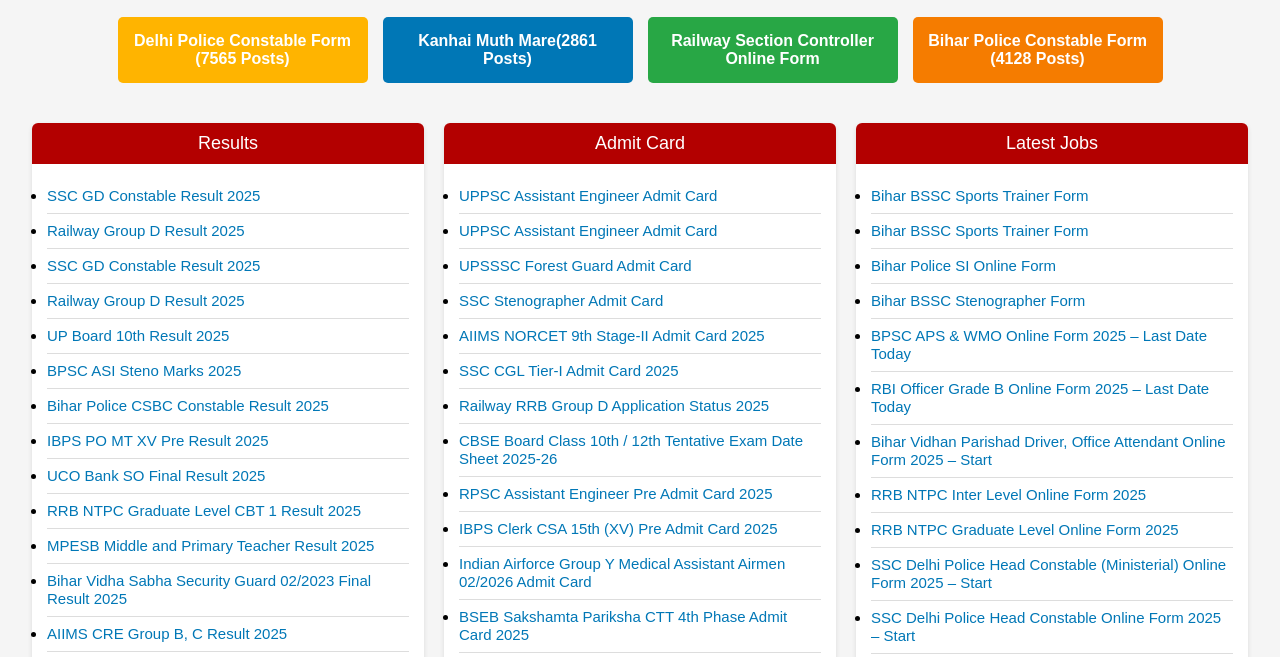
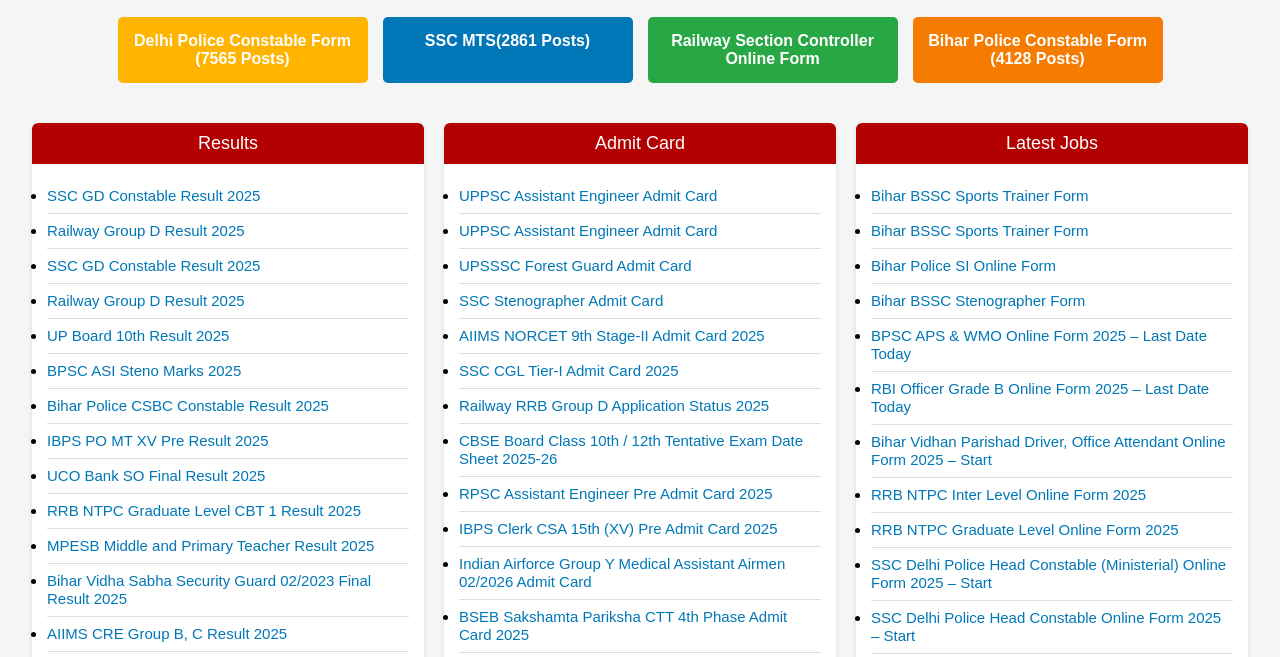
Before and after one commit to Ranjit7763/Recruitment-Portals-or-job-finder-, a plain HTML site: page index.html in a window 1280 px wide. Shown: the part 137-794 px from the top of the page. Drawn offline with Linux system fonts and the light colour scheme.

Commit message:
Update index.html

```diff
--- a/index.html
+++ b/index.html
@@ -34,7 +34,7 @@
    <!-- Highlighted Forms -->
   <div class="highlight">
     <div class="yellow">Delhi Police Constable Form (7565 Posts)</div>
-    <div class="blue">Kanhai Muth Mare(2861 Posts)</div>
+    <div class="blue">SSC MTS(2861 Posts)</div>
     <div class="green">Railway Section Controller Online Form</div>
     <div class="orange"><a href="D:\html files\html\ExamVista1\links\bihar police constable.html" target="_blank">Bihar Police Constable Form (4128 Posts)</a> </div>
   </div>
```
